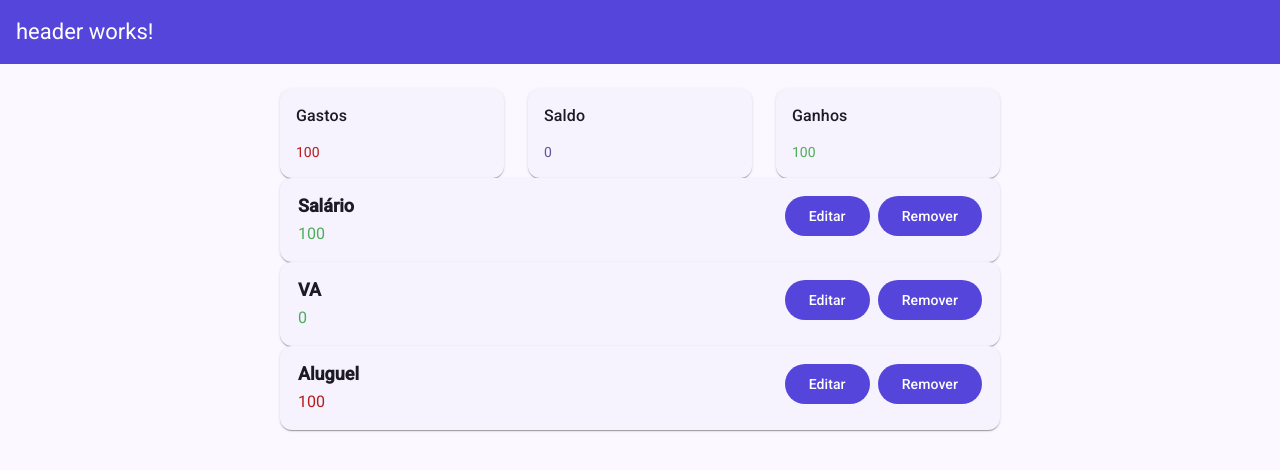
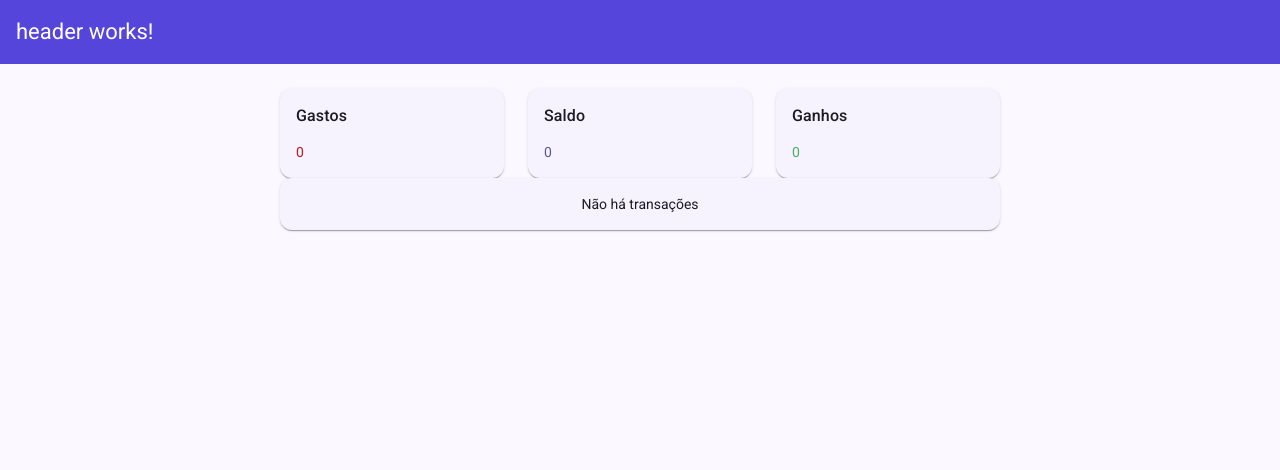
Before and after one commit to fel-vitor/financial-manager, an Angular app: page / in a window 1280 px wide. Shown: the top 470 px of the page. Built offline with nearby package versions, Linux system fonts and the light colour scheme.

Commit message:
feat: Adiciona componente para mostrar mensagem quando não há transações

```diff
--- /dev/null
+++ b/src/app/features/home/components/no-transactions/no-transactions.html
@@ -0,0 +1,5 @@
+<mat-card>
+    <mat-card-content class="card-content">
+        Não há transações
+    </mat-card-content>
+</mat-card>
--- /dev/null
+++ b/src/app/features/home/components/no-transactions/no-transactions.scss
@@ -0,0 +1,4 @@
+.card-content {
+    display: flex;
+    justify-content: center;
+}
--- /dev/null
+++ b/src/app/features/home/components/no-transactions/no-transactions.ts
@@ -0,0 +1,12 @@
+import { Component } from '@angular/core';
+import { MatCardModule } from '@angular/material/card';
+
+@Component({
+  selector: 'app-no-transactions',
+  imports: [MatCardModule],
+  templateUrl: './no-transactions.html',
+  styleUrl: './no-transactions.scss',
+})
+export class NoTransactions {
+
+}
--- a/src/app/features/home/home.html
+++ b/src/app/features/home/home.html
@@ -4,4 +4,6 @@
 
 @for (item of transactions(); track item) {
     <app-transaction-item [transaction]="item" />
+} @empty {
+    <app-no-transactions />
 }
--- a/src/app/features/home/home.ts
+++ b/src/app/features/home/home.ts
@@ -3,17 +3,18 @@
 import { TransactionItem } from "./components/transaction-item/transaction-item";
 import { Transaction } from '../../shared/transaction/interfaces/transaction';
 import { TransactionType } from '../../shared/transaction/enums/transaction-types';
+import { NoTransactions } from './components/no-transactions/no-transactions';
 
 @Component({
   selector: 'app-home',
-  imports: [Balance, TransactionItem],
+  imports: [Balance, TransactionItem, NoTransactions],
   templateUrl: './home.html',
   styleUrl: './home.scss',
 })
 export class Home {
   transactions =  signal<Transaction[]>([
-    { title: 'Salário', value: 100, type: TransactionType.INCOME },
-    { title: 'VA', value: 0, type: TransactionType.INCOME },
-    { title: 'Aluguel', value: 100, type: TransactionType.OUTCOME },
+    // { title: 'Salário', value: 100, type: TransactionType.INCOME },
+    // { title: 'VA', value: 0, type: TransactionType.INCOME },
+    // { title: 'Aluguel', value: 100, type: TransactionType.OUTCOME },
   ]);
 }
```
